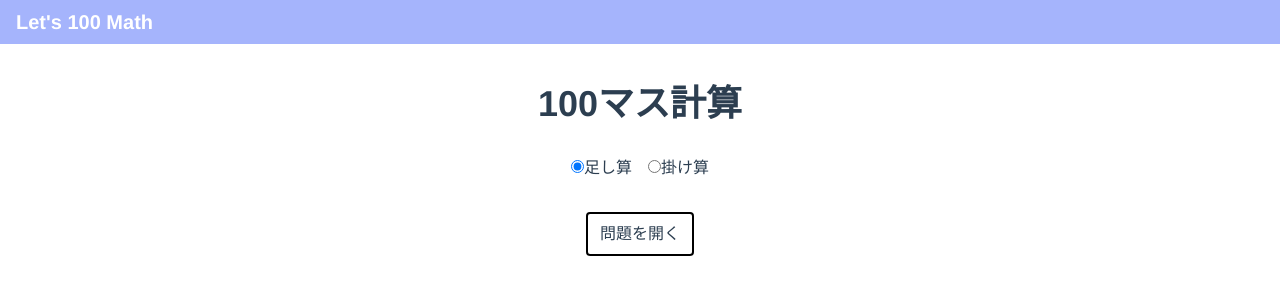
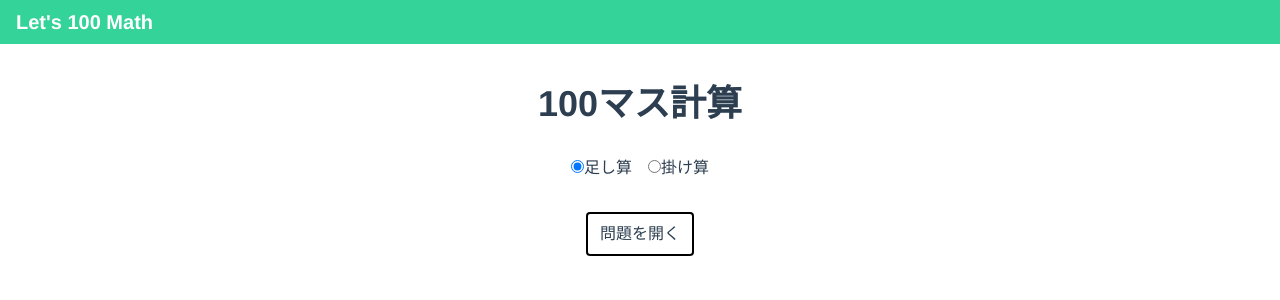
Before and after one commit to tatatata-tattan/hyaku-math, a Vue app: page / in a window 1280 px wide. Shown: the top 300 px of the page. Built offline with nearby package versions, Linux system fonts and the light colour scheme.

Commit message:
fix(header): ヘッダーの背景色を変更

```diff
--- a/src/components/Header.vue
+++ b/src/components/Header.vue
@@ -1,5 +1,5 @@
 <template>
-  <div class="bg-indigo-300 py-2 px-4 text-white text-xl font-bold">
+  <div class="bg-green-400 py-2 px-4 text-white text-xl font-bold">
     <router-link to="/">Let's 100 Math</router-link>
   </div>
 </template>
```
